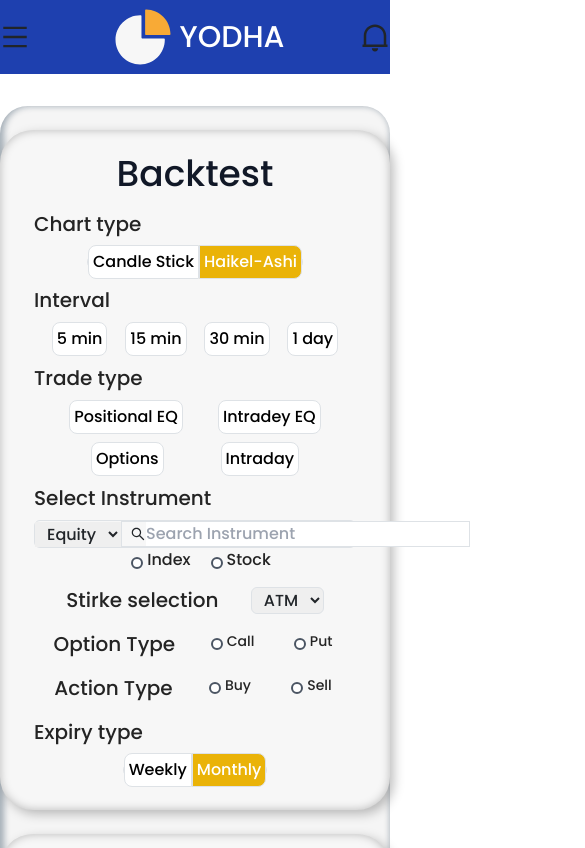
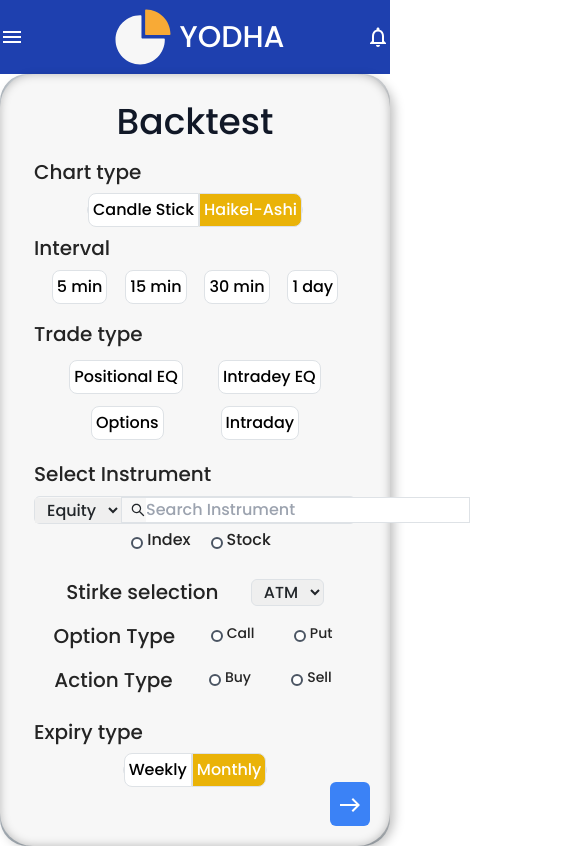
Before and after one commit to neelesh-s/AR-Quants-Dashboard, a React (Create React App) app: page /BackTest in a window 390 px wide. Shown: the top 848 px of the page, 585 px wide, since content can reach past the window. Built offline with nearby package versions, Linux system fonts and the light colour scheme.

Commit message:
updated as of 7th 23:59
except exit conditions everything is done almost

```diff
--- a/src/components/Header.jsx
+++ b/src/components/Header.jsx
@@ -1,13 +1,13 @@
 import React from 'react'
-import { AiOutlineMenu } from 'react-icons/ai';
+import MenuOutlinedIcon from '@mui/icons-material/MenuOutlined';
 
-import { RiNotification2Line } from 'react-icons/ri';
+import NotificationsNoneOutlinedIcon from '@mui/icons-material/NotificationsNoneOutlined';
 import GraphPieIcon from '../Icons/GraphPieIcon'
 
 const Header = () => {
     return (
         <div className='flex justify-between items-center bg-blue-800'>
-            <div ><AiOutlineMenu size={30} /></div>
+            <div ><MenuOutlinedIcon size={30} className='text-white'/></div>
             <div className='flex flex-row items-center justify-center'>
                 <div className=' '><GraphPieIcon /></div>
                 <div className='text-3xl text-white font-lg py-auto '>
@@ -15,7 +15,7 @@ const Header = () => {
                 </div>
             </div>
 
-            <div><RiNotification2Line size={30} /></div>
+            <div><NotificationsNoneOutlinedIcon size={30} className='text-white' /></div>
 
         </div>
     )
--- a/src/pages/BackTest/BackTest.jsx
+++ b/src/pages/BackTest/BackTest.jsx
@@ -5,7 +5,8 @@ import Header from '../../components/Header';
 import { AiOutlineSearch } from 'react-icons/ai';
 import { DeleteOutlineTwoTone, Login } from '@mui/icons-material';
 import AddCircleIcon from '@mui/icons-material/AddCircle';
-
+import RocketLaunchIcon from '@mui/icons-material/RocketLaunch';
+import EastOutlinedIcon from '@mui/icons-material/EastOutlined';
 
 
 
@@ -67,15 +68,15 @@ function BackTest() {
                     <Header />
                 </div>
 
-                <div className="div-one mt-8 md:mx-4 lg:mx-10 flex flex-col w-full ">
+                <div className="div-one md:mt-8 md:mx-4 lg:mx-10 flex flex-col w-full relative">
 
 
-                    <div className='div-two md:mt-10 mt-4 md:mx-10 '>
-                        <div className='md:mx-8 p-4 flex flex-col '>
-                            <h1 className='text-gray-900 flex items-center justify-center lg:justify-start font-poppins text-4xl font-medium '>Backtest </h1>
-                            <p className='text-gray-600 font-poppins text-sm font-normal leading-normal py-2 md:block hidden' >Backtest your trading ideas using historical data to gauge their potential performance. Analyze how your strategy would have performed in the past to make informed decisions for the future.
+                    <div className='div-two md:mt-10 md:mx-10  '>
+                        <div className='md:mx-8 p-4 flex flex-col md:mb-0 mb-8'>
+                            <h1 className='text-gray-900 flex items-center justify-center my-1 lg:justify-start font-poppins text-4xl font-medium '>Backtest </h1>
+                            <p className='text-gray-600 font-poppins text-sm font-normal my-1 leading-normal py-2 md:block hidden' >Backtest your trading ideas using historical data to gauge their potential performance. Analyze how your strategy would have performed in the past to make informed decisions for the future.
                                 Fine-tune your approach and gain valuable insights with thorough backtesting.</p>
-                            <div className='flex flex-col lg:flex-row w-full'>
+                            <div className='flex flex-col lg:flex-row my-1 w-full'>
                                 <div className="flex flex-col md:flex-row justify-center items-start lg:items-center md:space-x-4 lg:w-1/2 w-full border-r-gray-900 h-full">
                                     <div className="text-xl font-['Poppins'] my-2 font-medium text-[#242424] ">
                                         Chart type
@@ -124,12 +125,12 @@ function BackTest() {
                                     </div>
                                 </div>
                             </div>
-                            <div className='flex flex-col lg:flex-row lg:justify-start  lg:w-full w-full '>
+                            <div className='flex flex-col my-1 lg:flex-row lg:justify-start  lg:w-full w-full '>
                                 <div className="text-xl my-2 font-['Poppins'] font-medium text-[#242424] lg:w-1/5 left-0">
                                     Trade type
                                 </div>
 
-                                <div className="flex justify-evenly  lg:items-center lg:w-3/5 mb-2">
+                                <div className="flex justify-evenly my-1 lg:items-center lg:w-3/5 mb-2">
                                     <button
                                         className={`${actBut === 'Positional EQ' ? 'bg-yellow-500 text-white' : 'bg-white text-black'
                                             } p-1 text-base rounded-lg border border-transparent `}
@@ -159,7 +160,7 @@ function BackTest() {
                                         Intraday
                                     </button>
                                 </div>
-                                <div className="flex justify-evenly  lg:hidden ">
+                                <div className="flex justify-evenly  my-1 lg:hidden ">
                                     <button
                                         className={`${actBut === 'Options' ? 'bg-yellow-500 text-white' : 'bg-white text-black'
                                             } p-1 text-base rounded-lg border border-transparent `}
@@ -177,7 +178,7 @@ function BackTest() {
                                 </div>
 
                             </div >
-                            <div className='flex flex-col lg:flex-row lg:justify-start lg:items-center items-start lg:w-auto w-auto ' >
+                            <div className='flex flex-col my-1 lg:flex-row lg:justify-start lg:items-center items-start lg:w-auto w-auto ' >
                                 <div className="text-xl my-2 font-['Poppins'] font-medium text-[#242424] lg:w-1/2 left-0">
                                     Select Instrument
                                 </div>
@@ -196,7 +197,7 @@ function BackTest() {
 
 
                                 </div>
-                                <div className='flex flex-row items-center justify-center lg:justify-start w-full'>
+                                <div className='flex flex-row items-center my-1 justify-center lg:justify-start w-full'>
                                     <div className=' items-center justify-center inline-flex ml-4'>
                                         <input type="radio" id='radio-1' name='radio-1'
                                             onClick={handleRadio} className='hidden' value="radio-1" />
@@ -216,7 +217,7 @@ function BackTest() {
 
 
                             </div>
-                            <div className='w-full flex lg:flex-row flex-col'>
+                            <div className='w-full flex lg:flex-row my-1 flex-col'>
                                 <div className='flex flex-row  lg:justify-start justify-evenly lg:items-center mx-auto items-center lg:w-1/3 w-full ' >
                                     <div className="text-xl my-2 font-['Poppins'] font-medium text-[#242424] w-auto lg:left-0 ">
                                         Stirke selection
@@ -230,7 +231,7 @@ function BackTest() {
                                     </div>
 
                                 </div>
-                                <div className='flex lg:flex-row justify-evenly lg:justify-start items-center lg:w-1/3 w-full'>
+                                <div className='flex lg:flex-row justify-evenly  lg:justify-start items-center lg:w-1/3 w-full'>
                                     <div className="text-xl my-2 font-['Poppins'] font-medium text-[#242424] ">Option Type</div>
                                     <div className=' items-center justify-center inline-flex ml-4'>
                                         <input type="radio" id='radio-3' name='radio-3'
@@ -248,7 +249,7 @@ function BackTest() {
                                     </div>
 
                                 </div>
-                                <div className='flex lg:flex-row justify-evenly lg:justify-start items-center lg:w-1/3 w-full'>
+                                <div className='flex lg:flex-row  justify-evenly lg:justify-start items-center lg:w-1/3 w-full'>
                                     <div className="text-xl my-2 font-['Poppins'] font-medium text-[#242424] ">Action Type</div>
                                     <div className=' items-center justify-center inline-flex ml-4'>
                                         <input type="radio" id='radio-3' name='radio-3'
@@ -267,7 +268,7 @@ function BackTest() {
 
                                 </div>
                             </div>
-                            <div className="flex flex-col md:flex-row justify-center items-start lg:items-center md:space-x-4 lg:w-1/2 w-full border-r-gray-900 h-full">
+                            <div className="flex my-1 flex-col md:flex-row justify-center items-start lg:items-center md:space-x-4 lg:w-1/2 w-full border-r-gray-900 h-full">
                                 <div className="text-xl font-['Poppins'] my-2 font-medium text-[#242424] ">
                                     Expiry type
                                 </div>
@@ -281,7 +282,8 @@ function BackTest() {
                         </div>
 
                     </div>
-                    <div className='div-two md:mt-10 mt-4 md:mx-10 '>
+                    <div className='div-two md:mt-10 mt-4 mb-8 md:mx-10 hidden md:block '>
+                        {/* this div is set to be only visible in medium and above screen and stays hidden for lower */}
                         <div className='md:mx-8 p-4 flex flex-col '>
                             <h1 className='text-gray-900 flex items-center justify-center lg:justify-start font-poppins text-2xl font-medium '>Create your strategy </h1>
                             <p className='text-gray-600 font-poppins text-sm font-normal leading-normal py-1 md:block hidden' >Formulate a strategy that suits your trading style. Personalize your entry signals, choose indicators, and configure risk management parameters.
@@ -568,7 +570,7 @@ function BackTest() {
                                 <div className=' text-blue-500 bg-white text-xl rounded-md shadow-xl inset-shadow w-auto px-4 py-2'>Long Straddle</div>
                                 <div className=' text-blue-500 bg-white text-xl rounded-md shadow-xl inset-shadow w-auto px-4 py-2'> Iron Condor</div>
                             </div>
-                            <div className='flex flex-row items-center justify-evenly my-2 w-full'>
+                            <div className='flex flex-row items-center justify-evenly mt-2 mb-12 w-full'>
                                 <div className=' text-blue-500 bg-gray-200 text-xl rounded-md shadow-xl inset-shadow  h-10  w-1/5'></div>
                                 <div className=' text-blue-500 bg-gray-200 text-xl rounded-md shadow-xl inset-shadow  w-1/5 h-10 '></div>
                                 <div className=' text-blue-500 bg-gray-200 text-xl rounded-md shadow-xl inset-shadow  w-1/5 h-10'></div>
@@ -577,8 +579,16 @@ function BackTest() {
                         </div>
 
                     </div>
+                    <div className='bottom-5 right-5 z-2 space-x-2 items-center justify-center md:block hidden absolute w-auto bg-yellow-500 p-2 text-white  text-base rounded-full'>
+                        <div><RocketLaunchIcon/></div>
+                        <div>Launch Strategy </div>
+                    </div>
+                    <div className='bottom-5 right-5 z-2 space-x-2 items-center justify-center block md:hidden absolute w-auto bg-blue-500 p-2 text-white  text-lg rounded-md'>
+                        <div><EastOutlinedIcon /></div>
+
+                    </div>
+
                 </div>
-
 
             </div >
 
```
Also changed, not shown: 2 other files (tests, documents, lock files or other folders).
